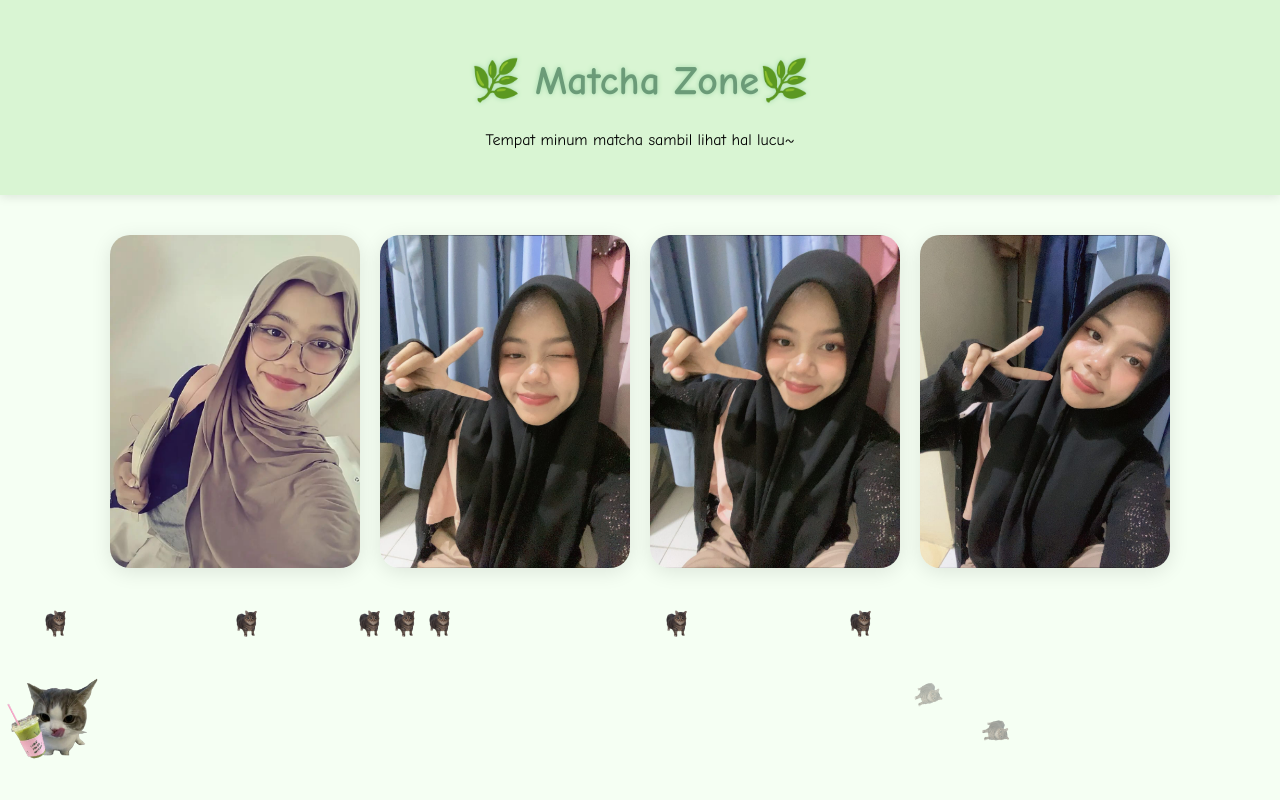
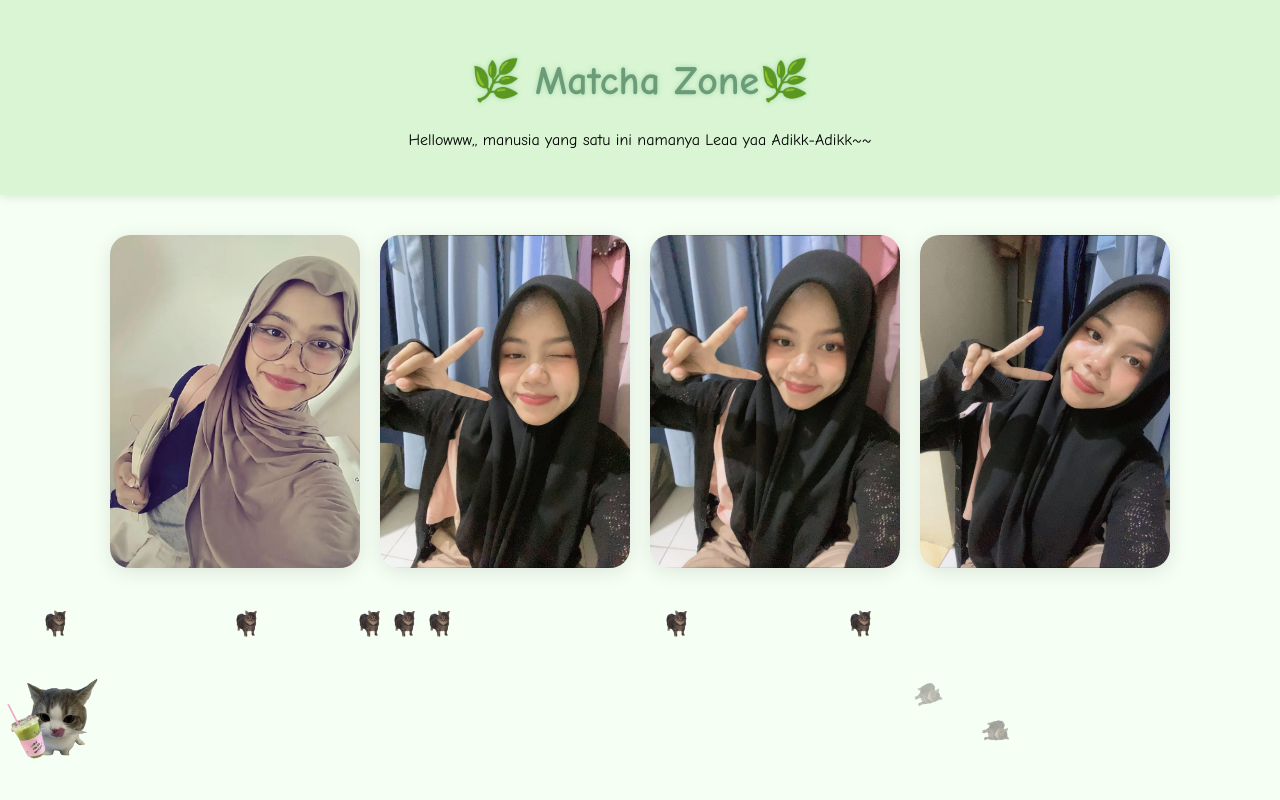
Before and after one commit to Art3misn/siffutmatcha, a plain HTML site: page index.html in a window 1280 px wide. Shown: the top 800 px of the page. Drawn offline with Linux system fonts and the light colour scheme.

Commit message:
index.html

```diff
--- a/index.html
+++ b/index.html
@@ -13,7 +13,7 @@
 
   <div class="header">
     <h1>🌿 Matcha Zone🌿</h1>
-    <p>Tempat minum matcha sambil lihat hal lucu~</p>
+    <p>Hellowww,, manusia yang satu ini namanya Leaa yaa Adikk-Adikk~~</p>
   </div>
 
   <div class="gallery">
```
